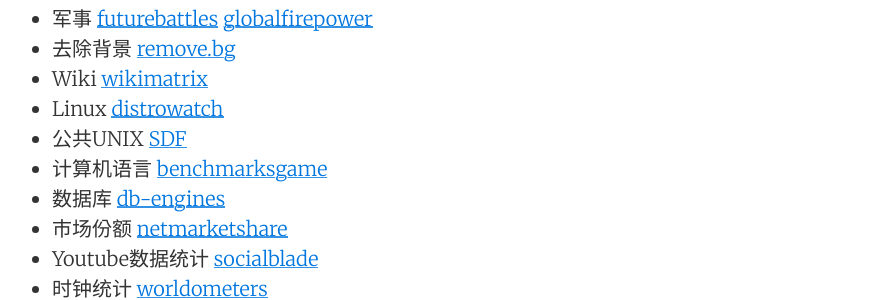
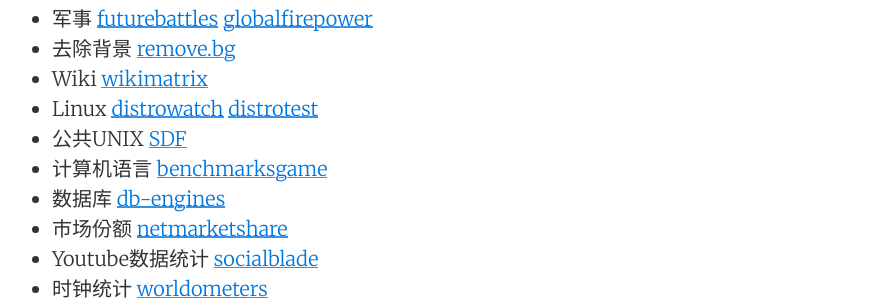
Before and after one commit to cppy/cppy.github.io, a Jekyll site: the page built from _posts/2017-01-01-.md, in a window 1280 px wide and 900 px high, scrolled down 3564 px. Shown: the part 164-464 px from the top of the window, without its empty margins (208-1080 px from the left). Built offline with Jekyll 4.4.1, drawn with Linux system fonts in a browser that asks for light colours; nearby versions of some CDN libraries.

Commit message:
Update 2017-01-01-.md

```diff
--- a/_posts/2017-01-01-.md
+++ b/_posts/2017-01-01-.md
@@ -311,6 +311,7 @@
 * 去除背景  [remove.bg](https://www.remove.bg/)
 * Wiki [wikimatrix](http://www.wikimatrix.org/)
 * Linux      [distrowatch](http://distrowatch.com/)
+            [distrotest](https://distrotest.net)
 * 公共UNIX    [SDF](http://sdf.org/)
 * 计算机语言  [benchmarksgame](https://benchmarksgame.alioth.debian.org/)
 * 数据库      [db-engines](https://db-engines.com)
```
